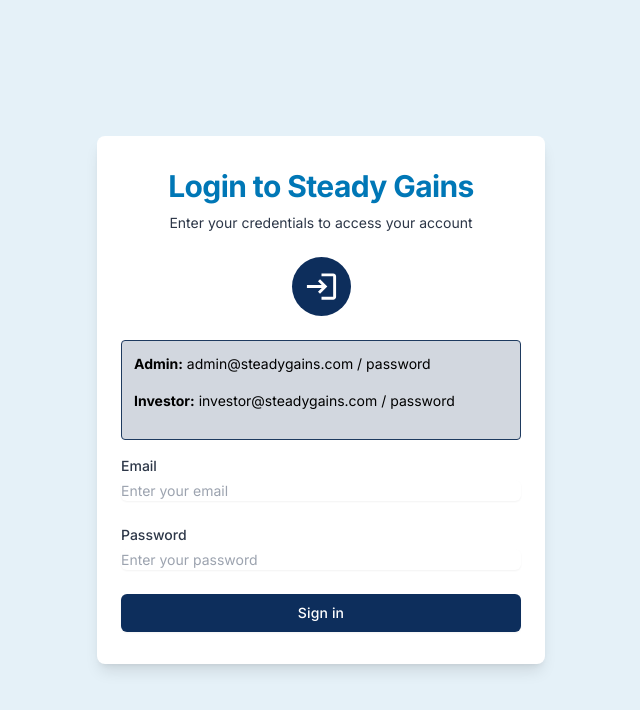
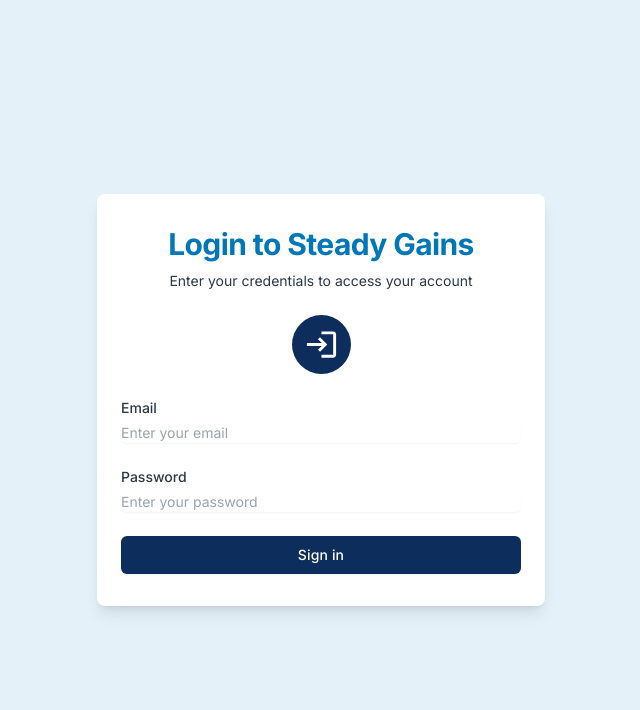
Before and after one commit to mano6179/Steadygains, a React (Create React App) app in the folder frontend/: page /#/login in a window 1280 px wide. Shown: the top 710 px of the page, without its empty margins (319-959 px from the left). Built offline with nearby package versions, Linux system fonts and the light colour scheme; no server answers.

Commit message:
Remove hardcoded credentials from login page

```diff
--- a/frontend/src/pages/Login.js
+++ b/frontend/src/pages/Login.js
@@ -71,10 +71,6 @@ const Login = () => {
               </div>
             )}
 
-            <div className="mb-4 p-3 bg-navTracker bg-opacity-20 border border-navTracker rounded">
-              <p><strong>Admin:</strong> admin@steadygains.com / password</p>
-              <p><strong>Investor:</strong> investor@steadygains.com / password</p>
-            </div>
 
             <form onSubmit={handleSubmit} className="space-y-6">
               <div>
```
